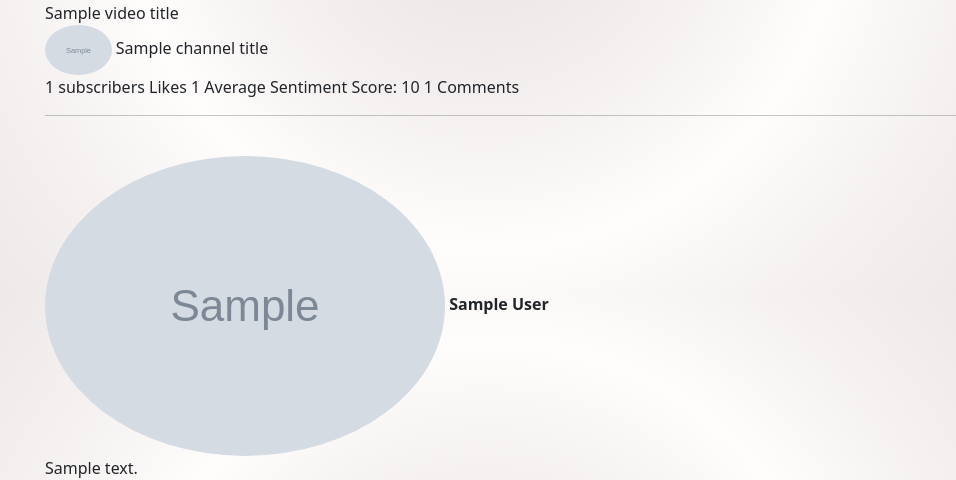
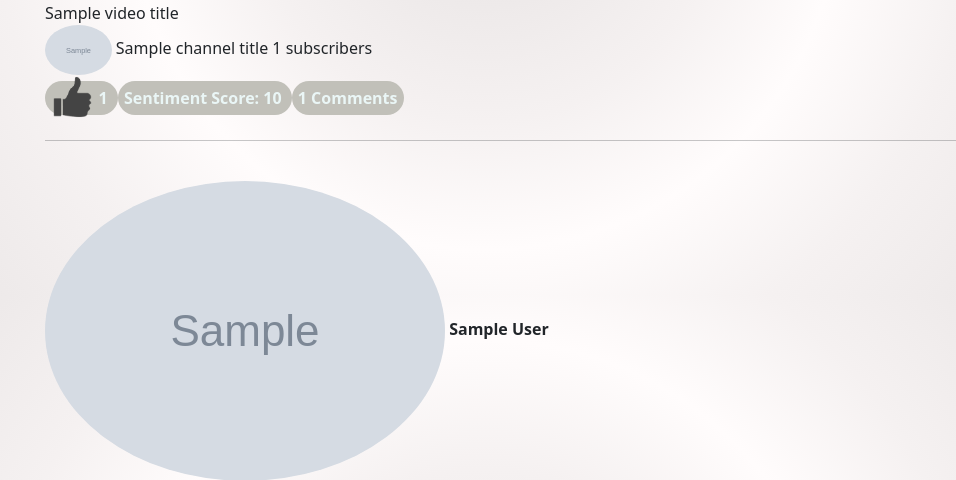
Before and after one commit to rtogn/YouTube-Comment-Sentiment-Analysis-Website, a Flask app: template templates/video_view.html in a window 1280 px wide; the page is wider, and only the part inside the window is pictured. Shown: the part 505-985 px from the top of that part, without its empty margins (155-1111 px from the left). Run offline with Flask 3, Linux system fonts and the light colour scheme; the template is opened without the code that fills it: most values are stand-ins (such as "Sample title", 1, 10 or a date in 2020); grey boxes marked "Sample" are stand-in pictures; parts of the project's set-up code (start-up, migrations or seed data) failed here and were passed over; some libraries are stand-ins or nearby versions.

Commit message:
Add files via upload
Middle of work update
Fixed score display to be percent with 2 decimal places
adjusted vader functions to improve score (ignore neutrals or score of 0.0)

```diff
--- a/main.py
+++ b/main.py
@@ -86,7 +86,7 @@ def login_page():
             # what is stored to validate (after decrypting)
             success = sql_admin_functions.validate_login(
                 db_user, password_entered)
-            # Add retreived username to sessoin
+            # Add retrieved username to session
             session['user'] = db_user.user_name
             # Manually set modified to true
             session.modified = True
@@ -369,8 +369,9 @@ def video_view():
         except IndexError:
             print("")
 
-    ave_sent_scores = ave_sent_score(vid_dict["text_display"])
-    sql_requests.add_video(query, vid_dict, ave_sent_scores)
+    raw_ave = ave_sent_score(vid_dict["text_display"])
+    ave_sent_scores = "{:.2f}%".format(raw_ave * 100)
+    sql_requests.add_video(query, vid_dict, raw_ave)
     # print(textDisplay)
     # print(authorDisplayname)
 
@@ -410,7 +411,7 @@ def sql_playground_temporary():
             target_row, float(form_data["new_score"]))
         db.session.commit()
 
-    vids =  sqm.VideoInfo.query.all() #sql_requests.get_top_five()  #
+    vids = sqm.VideoInfo.query.all()
     num_vids = len(vids)
     return flask.render_template(
         "sql_playground_temporary.html",
--- a/static/video_view.css
+++ b/static/video_view.css
@@ -75,3 +75,25 @@ body {
     background: #04AA6D;
     cursor: pointer;
   }
+
+  .bubbled_item {
+    border-radius: 50px;
+    color:  #eaf6f6;
+    background: #c1c0b9;
+    padding: 6px;
+    font-weight: bold;
+  }
+
+  .like_icon {
+    display: inline-block;
+    vertical-align:middle;
+    object-fit: contain;
+    width: 4%;
+    height: 4%;
+    max-height: 50%;
+    max-width: 50%;
+    margin-top: 0px;
+    margin-bottom: 5px;
+    margin-right: 0px;
+
+  }
--- a/templates/video_view.html
+++ b/templates/video_view.html
@@ -1,6 +1,5 @@
 <!DoCTYPE html>
 <html>
-
     <head>
         <link href="https://cdn.jsdelivr.net/npm/bootstrap@5.3.0-alpha1/dist/css/bootstrap.min.css" rel="stylesheet"
             integrity="sha384-GLhlTQ8iRABdZLl6O3oVMWSktQOp6b7In1Zl3/Jr59b6EGGoI1aFkw7cmDA6j6gD" crossorigin="anonymous" />
@@ -9,11 +8,7 @@
         <script type="text/javascript" src="/static/widgets.js" ></script>
         <!-- Bootstrap -->
         <link rel="stylesheet" href="http://cdnjs.cloudflare.com/ajax/libs/font-awesome/4.4.0/css/font-awesome.min.css">
-
     </head>
-
-<body>
-
     <body>
         <aside class="left_sidebar">
             <div class="left_all">
@@ -21,8 +16,6 @@
 
                 <!-- Reference to login button
                 <button id="loginBtn" onclick="displayLogin('loginPopup')">login</div>-->
-
-
                 <!-- Put user name under welcome message from session var. -->
                 <div class="welcome_text">Welcome, {{session['user']}}!</div><br>
                 <div class="left_sidebar_buttons">
@@ -44,37 +37,40 @@
                 </form>
                 <span class="video-title">{{videoTitle}}</span>
                 <br />
+
+                <div class="channel_info">
                     <div class="channel-profile">
                         <img class="rounded-circle" src="{{channelThumbnail}}" height="50">
                         <span class="channel-Title">{{channelTitle}} </span>
-            </div>
-
                         <span class="subscriberCount">
                             {{channelsubscriberCount}}
                             subscribers
                         </span>
+                    </div>
 
-            <span class="like">
-                Likes
+                </div>
+
+                <div class="video_info">
+                    <span class="like bubbled_item">
+                        <img src="/static/like_icon.png" class="like_icon">
                         {{likeCount}}
                     </span>
 
-            <span class="ave_sent_score">
-                Average Sentiment Score: {{ave_sent_score}}
-
+                    <span class="ave_sent_score bubbled_item">
+                        Sentiment Score: {{ave_sent_score}}
                     </span>
 
-            <span>
+                    <span class="bubbled_item">
                         {{commentCount}}
                         Comments
                     </span>
-
+                </div>
                 <hr>
 
             </div>
             <br />
+
             {%for i in range(100)%}
-
             <div class="comments">
 
                 <img class="rounded-circle" src="{{authorProfileImageUrl[i]}}">
@@ -107,6 +103,7 @@
             <input type="keyword" id="keyword" name="keyword"><br><br>
             <input type="button" onclick="filet_out()" value="Filter out">
             <input type="button" onclick="search_for()" value="Search for">
+        </form>
 
         </span>
 
@@ -138,8 +135,5 @@
 
 
            </script>
-
-
     </body>
-
-</html>:
+</html>
```
Also changed, not shown: vader.py (+32 -2 lines), static/like_icon.png (added). Lines whose indentation alone changed are shown as unchanged.
